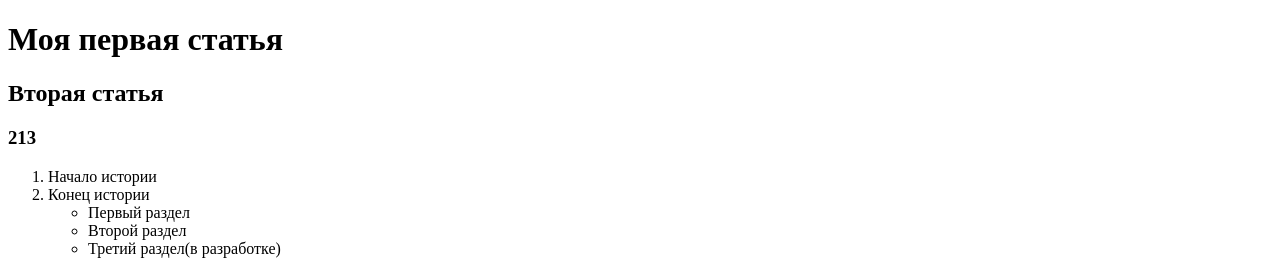
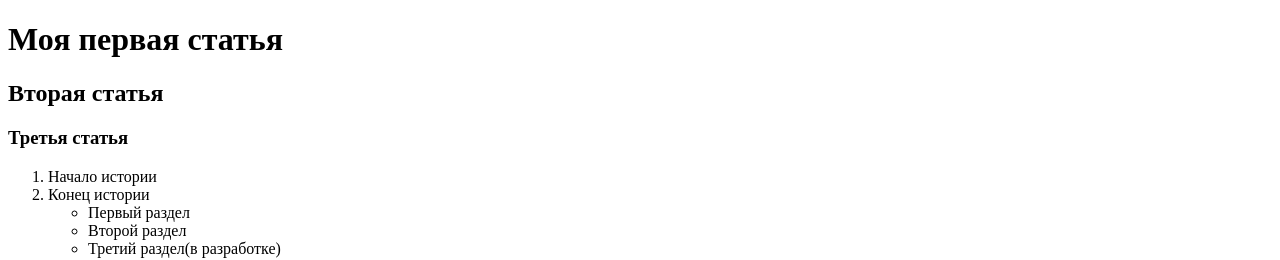
Before and after one commit to snelix/project, a plain HTML site: page index.html in a window 1280 px wide. Shown: the top 260 px of the page. Drawn offline with Linux system fonts and the light colour scheme.

Commit message:
index mod

```diff
--- a/index.html
+++ b/index.html
@@ -9,7 +9,7 @@
     <header>
         <h1>Моя первая статья</h1>
         <h2>Вторая статья</h2>
-        <h3>213</h3>
+        <h3>Третья статья</h3>
          <nav>
             <ol>
             <li>Начало истории</li>
```
